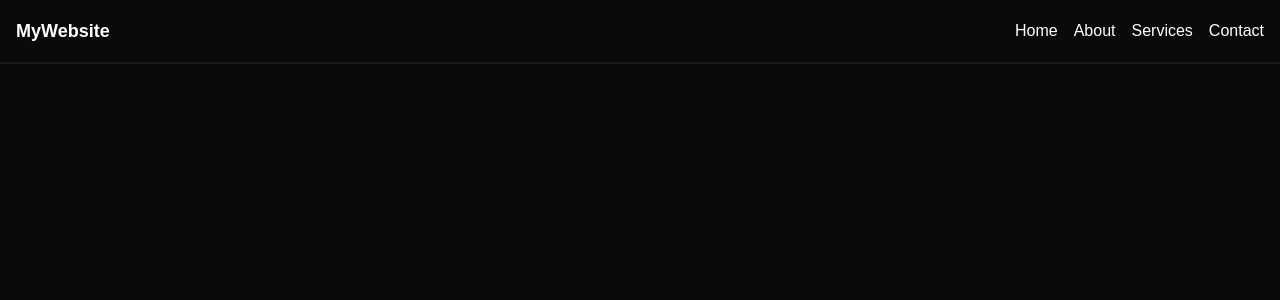
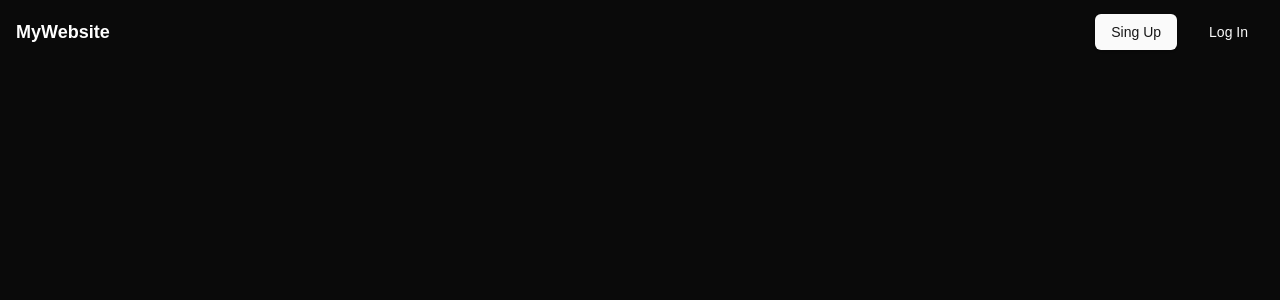
Before and after one commit to dssskvzzz/TrandCore, a Next.js app: page / in a window 1280 px wide. Shown: the top 300 px of the page. Built offline with nearby package versions, Linux system fonts and the light colour scheme.

Commit message:
Auto-commit: 2024-12-03T23:43:37.134Z

```diff
--- a/components/shared/header.tsx
+++ b/components/shared/header.tsx
@@ -1,4 +1,5 @@
 import React from 'react';
+import { Button } from '@/components/ui/button';
 
 interface HeaderProps {
   className?: string;
@@ -6,31 +7,13 @@ interface HeaderProps {
 
 const Header: React.FC<HeaderProps> = ({ className = '' }) => {
   return (
-    <header className={`bg-neutral-950 w-full h-16 border-b-2 border-neutral-900${className}`}>
+    <header className={`bg-neutral-950 w-full h-16 ${className}`}>
       <div className="flex items-center justify-between px-4 h-full">
         <h1 className="text-white text-lg font-semibold">MyWebsite</h1>
         <nav>
           <ul className="flex space-x-4">
-            <li>
-              <a href="#" className="text-white hover:text-gray-400">
-                Home
-              </a>
-            </li>
-            <li>
-              <a href="#" className="text-white hover:text-gray-400">
-                About
-              </a>
-            </li>
-            <li>
-              <a href="#" className="text-white hover:text-gray-400">
-                Services
-              </a>
-            </li>
-            <li>
-              <a href="#" className="text-white hover:text-gray-400">
-                Contact
-              </a>
-            </li>
+            <Button>Sing Up</Button>
+            <Button variant={"ghost"}>Log In</Button>
           </ul>
         </nav>
       </div>
```
